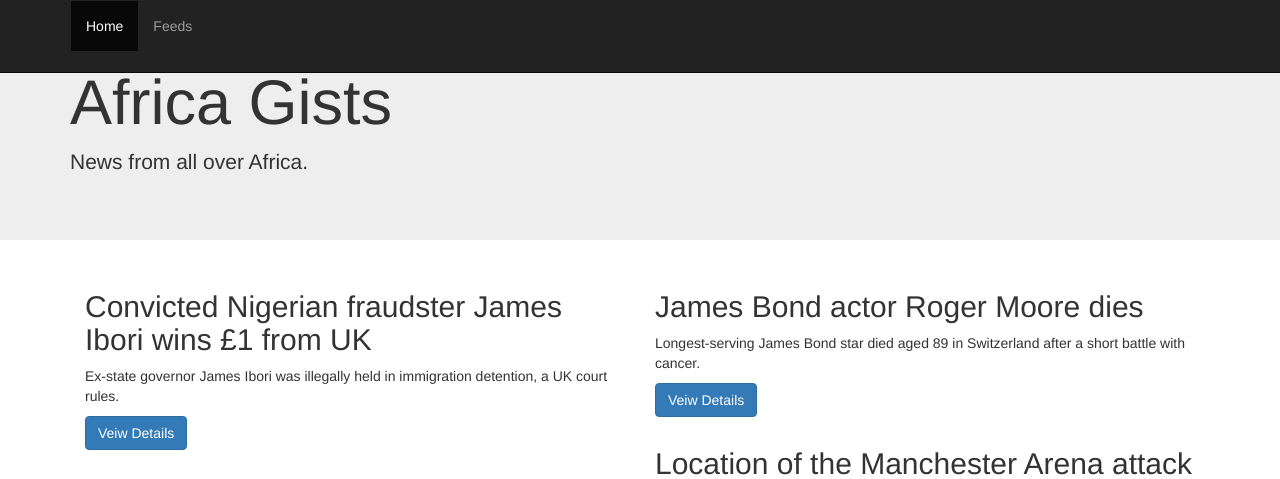
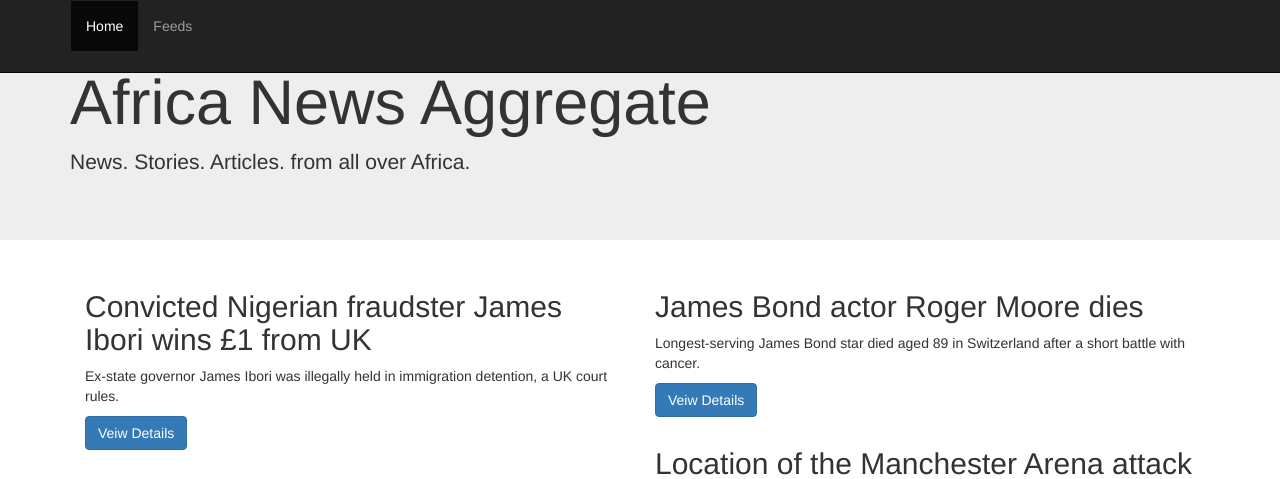
Before and after one commit to dolastack/rssfeed, a Django app: page /articles in a window 1280 px wide. Shown: the top 479 px of the page. Run offline with Django 3.2, Linux system fonts and the light colour scheme; data comes from the database, SQL or seed files in the repository; both versions use the stored data as it was after the commit; some libraries are stand-ins or nearby versions.

Commit message:
changed title

```diff
--- a/news/models.py
+++ b/news/models.py
@@ -1,5 +1,5 @@
 from django.db import models
-import hashlib
+import hashlib, feedparser
 # Create your models here.
 
 
@@ -10,6 +10,7 @@ class Feed(models.Model):
 
     def __str__(self):
         return self.title
+
 
 class Article(models.Model):
     feed = models.ForeignKey(Feed)
--- a/news/templates/news/articles_list.html
+++ b/news/templates/news/articles_list.html
@@ -5,8 +5,8 @@
 <!-- Main jumbotron for a primary marketing message or call to action -->
 <div class="jumbotron">
   <div class="container">
-    <h1>Africa Gists</h1>
-    <p>News from all over Africa.</p>
+    <h1>Africa News Aggregate</h1>
+    <p>News. Stories. Articles. from all over Africa.</p>
 
   </div>
 </div>
--- a/news/templates/news/base.html
+++ b/news/templates/news/base.html
@@ -9,7 +9,7 @@
     <meta name="author" content="">
     <link rel="icon" href="../../favicon.ico">
 
-    <title>Africa gists</title>
+    <title>News of Africa</title>
 
     <!-- Bootstrap core CSS -->
     <link href="../../dist/css/bootstrap.min.css" rel="stylesheet">
--- a/news/views.py
+++ b/news/views.py
@@ -2,9 +2,9 @@ from django.shortcuts import render, redirect
 from .models import  Article, Feed
 from .forms import FeedForm
 from background_task import background
-import feedparser, threading, pytz
+import feedparser
 import datetime
-
+from django.utils import timezone
 
 #from .tasks import feed_update
 
@@ -35,14 +35,15 @@ def index(request):
 
 def save_article(dfeedData, dfeed):
     """save article to database"""
-    timezone = pytz.timezone("America/New_York")
+    #timezone = pytz.timezone("America/New_York")
     for entry in dfeedData.entries:
         article = Article()
         article.title = entry.title
         article.url = entry.link
         article.description = entry.description
-        d = datetime.datetime(*(entry.published_parsed[0:6]))
-        d = timezone.localize(d)
+        d = timezone.datetime(*(entry.published_parsed[0:6]))
+
+        #d = timezone.localize(d)
         dateString = d.strftime('%Y-%m-%d %H:%M:%S')
         article.pulication_date = dateString
         article.feed = dfeed
--- a/requirement.txt
+++ b/requirement.txt
@@ -1,2 +1,3 @@
+django
 django-background-tasks
 feedparser
```
Also changed, not shown: db.sqlite3.
